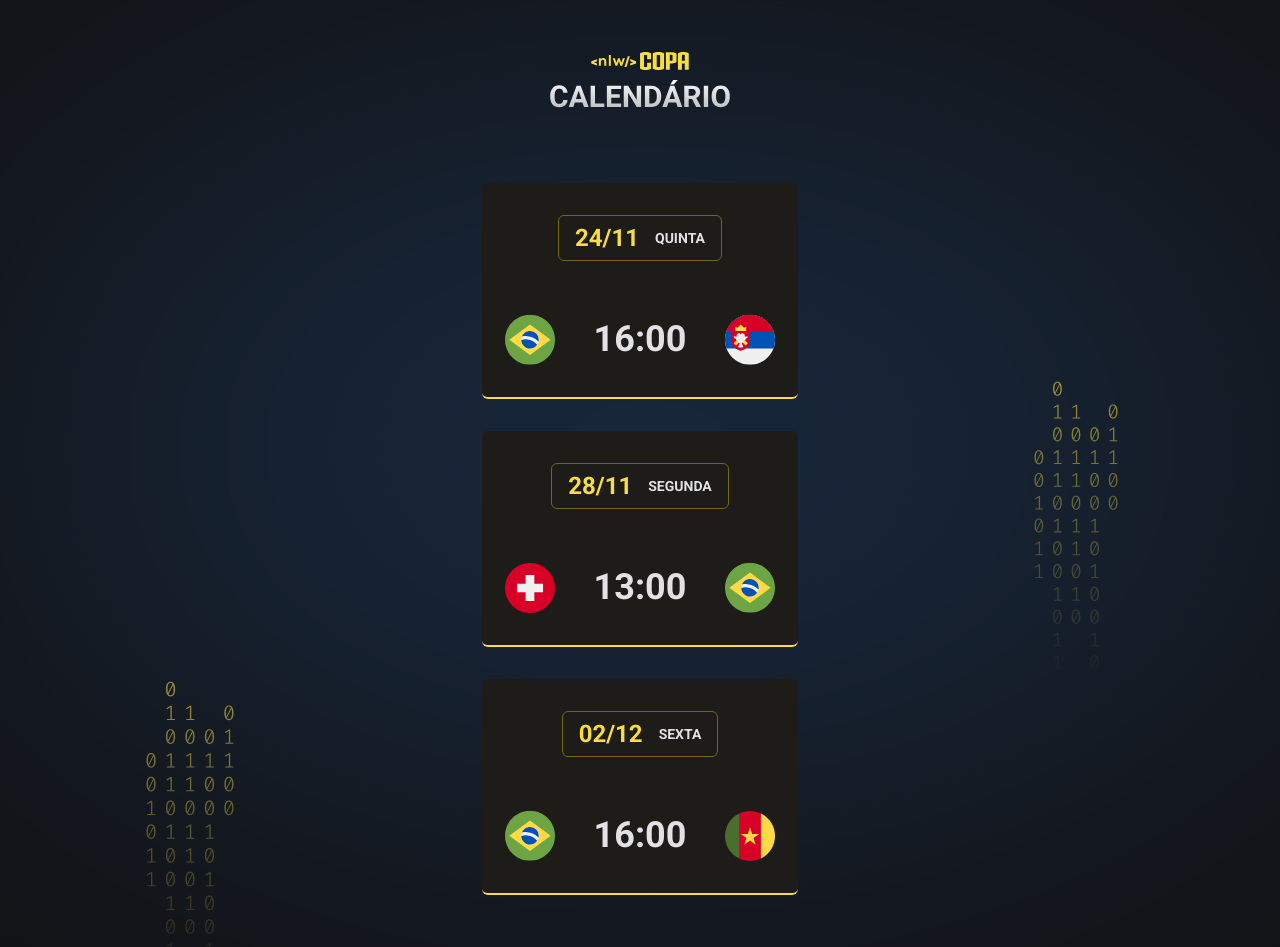
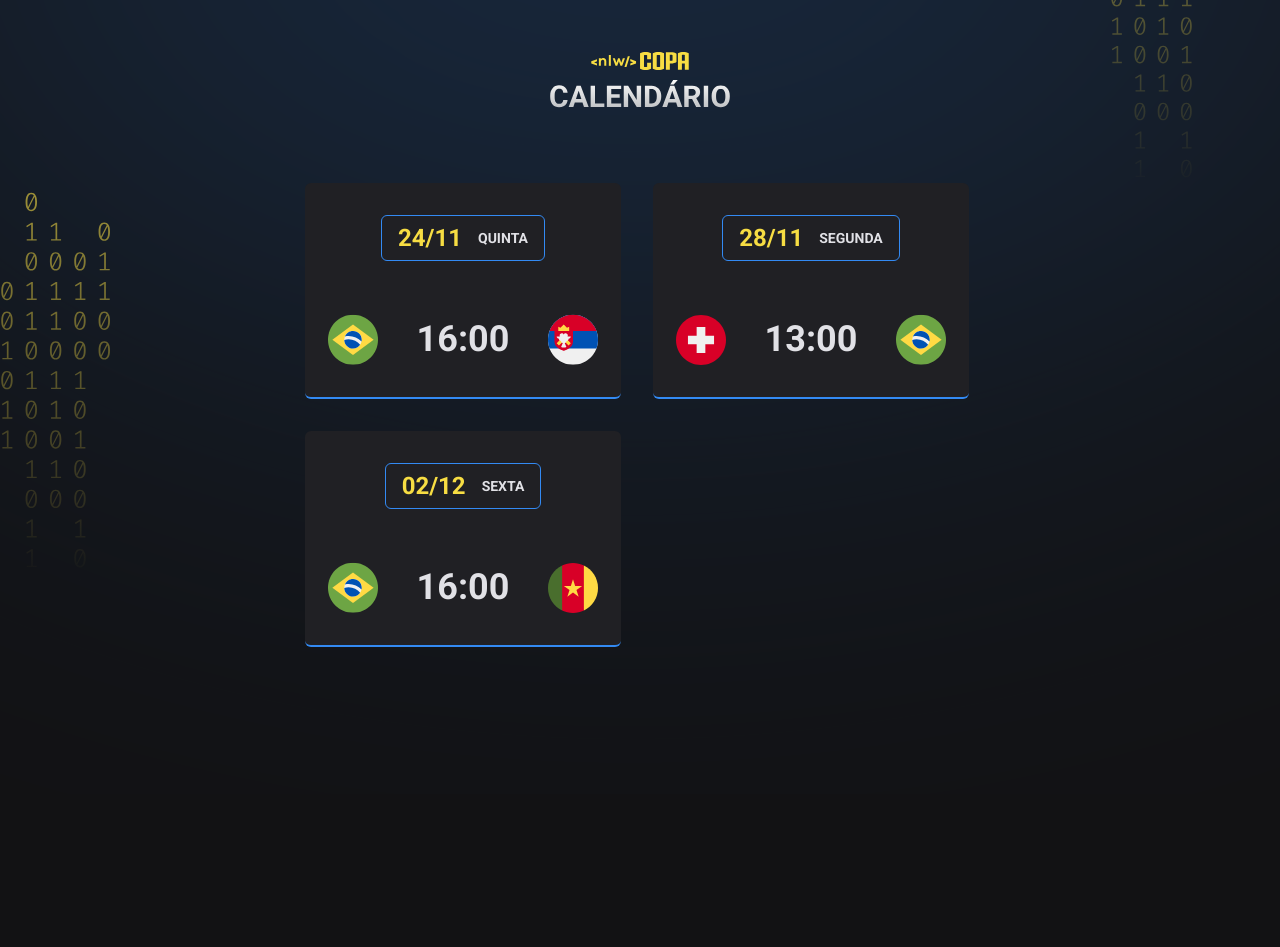
Before and after one commit to lucascpedroso/nlw-WorldCup, a plain HTML site: page index.html in a window 1280 px wide. After the commit the page ends 800 px from the top, so only its background shows below. Drawn offline with Linux system fonts and the light colour scheme.

Commit message:
added animation and bg options

```diff
--- a/index.html
+++ b/index.html
@@ -10,9 +10,12 @@
         <link rel="preconnect" href="https://fonts.gstatic.com" crossorigin>
         <link href="https://fonts.googleapis.com/css2?family=Roboto:wght@700;900&display=swap" rel="stylesheet">
     </head>
-    <body>
+    <body class="blue">
         <div id="app">
-
+            <header>
+                <img src="assets/logo.svg" alt="">
+            </header>
+            <main id="cards"></main>
         </div>
        <script src="./main.js"></script>
     </body>
--- a/main.js
+++ b/main.js
@@ -10,9 +10,11 @@ function createGame(player1, hour, player2) {
   `
 }
 
+let delay = -0.4;
 function createCard(date, day, games) {
+  delay = delay + 0.4;
   return `
-  <div class="card">
+  <div class="card" style="animation-delay: ${delay}">
     <h2>${date} <span>${day}</span></h2>
     <ul>
       ${games}
@@ -21,16 +23,10 @@ function createCard(date, day, games) {
   `
 }
 
-document.querySelector('#app').innerHTML = `
-<header>
-  <img src="assets/logo.svg" alt="">
-</header>
-<main id="cards">
-  ${createCard("24/11", "quinta", createGame
-  ('brazil', '16:00', 'serbia'))}
-  ${createCard("28/11", "segunda", createGame
-  ('switzerland', '13:00', 'brazil'))}
-  ${createCard("02/12", "sexta", createGame
-  ('brazil', '16:00', 'cameroon'))}
-</main>
-`
+document.querySelector('#cards').innerHTML =
+  createCard("24/11", "quinta", createGame
+  ('brazil', '16:00', 'serbia')) +
+  createCard("28/11", "segunda", createGame
+  ('switzerland', '13:00', 'brazil')) +
+  createCard("02/12", "sexta", createGame
+  ('brazil', '16:00', 'cameroon'))
--- a/style.css
+++ b/style.css
@@ -2,6 +2,27 @@
   margin: 0;
   padding: 0;
   box-sizing: border-box;
+}
+
+:root {
+  --card-color-primary: #f7dd43;
+  --card-title-border-color: #746615;
+  --card-bg-color: #1d1c19;
+  --bg: url(assets/bg-yellow.svg);
+}
+
+body.blue {
+  --card-color-primary: #338af3;
+  --card-title-border-color: #338af3;
+  --card-bg-color: #202024;
+  --bg: url(assets/bg-blue.svg)
+}
+
+body.green {
+  --card-color-primary: #047c3f;
+  --card-title-border-color: #047c3f;
+  --card-bg-color: #1a1f1b;
+  --bg: url(assets/bg-green.svg);
 }
 
 ul {
@@ -10,9 +31,10 @@ ul {
 
 body {
   background-color: #121214;
-  background-image: url(./assets/bg.svg);
-  background-position-x: center;
-  background-position-y: 55% ;
+  background-image: var(--bg);
+  background-repeat: no-repeat;
+  background-position: center;
+  background-size: cover;
 }
 
 body * {
@@ -21,7 +43,8 @@ body * {
 
 #app {
   width: fit-content;
-  margin: 52px auto;
+  margin: auto;
+  padding-top: 52px;
 }
 
 header {
@@ -34,14 +57,15 @@ header {
   display: flex;
   flex-direction: column;
   gap: 32px;
+
 }
 
 .card {
   padding: 32px 23px;
   text-align: center;
 
-  background: #1d1c19;
-  border-bottom: 2px solid #f7dd43;
+  background: var(--card-bg-color);
+  border-bottom: 2px solid var(--card-color-primary);
   border-radius: 6px;
 }
 
@@ -52,7 +76,7 @@ header {
   align-items: center;
 
   padding: 8px 16px;
-  border: 1px solid #746615;
+  border: 1px solid var(--card-title-border-color);
   border-radius: 6px;
 
   width: fit-content;
@@ -94,3 +118,43 @@ header {
 
   color: #e1e1e6;
 }
+
+.card ul li strong:hover,
+.card ul li img:hover,
+.card h2:hover {
+  transform:  scale(1.1);
+}
+
+.card ul li strong,
+.card ul li img,
+.card h2 {
+  transition: transform 0.3s;
+}
+
+.card ul li img {
+  transition: transform 0.3s;
+}
+
+.card {
+  opacity: 0;
+  animation: appears .2s forwards;
+}
+
+@keyframes appears {
+  0% {
+    transform: translateY(-50px);
+    opacity: 0;
+  }
+  100%{
+    transform: translateY(0);
+    opacity: 1;
+  }
+}
+
+@media (min-width: 700px) {
+  #cards {
+    max-width: 670px;
+    flex-direction: row;
+    flex-wrap: wrap;
+  }
+}
```
Also changed, not shown: assets/bg-blue.svg (added), assets/bg-green.svg (added), assets/bg-yellow.svg (added), assets/bg.svg (deleted).
